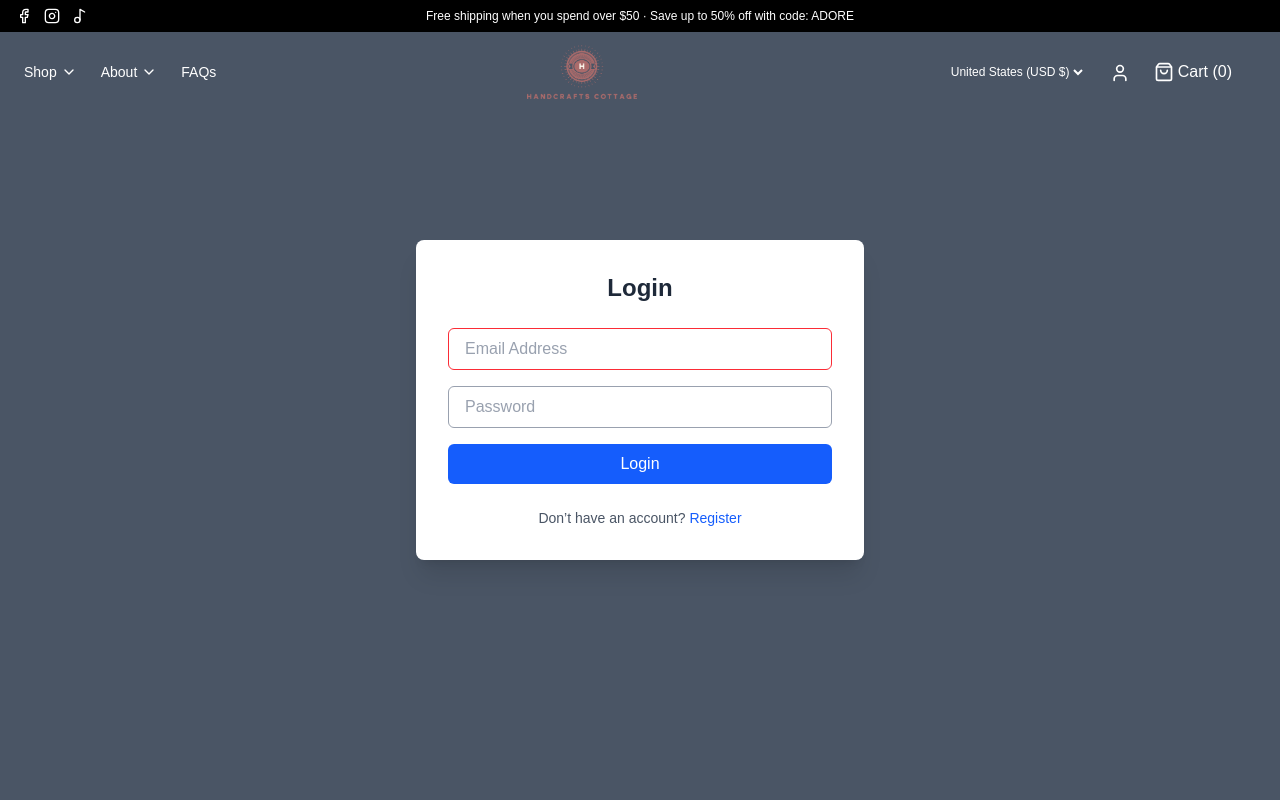
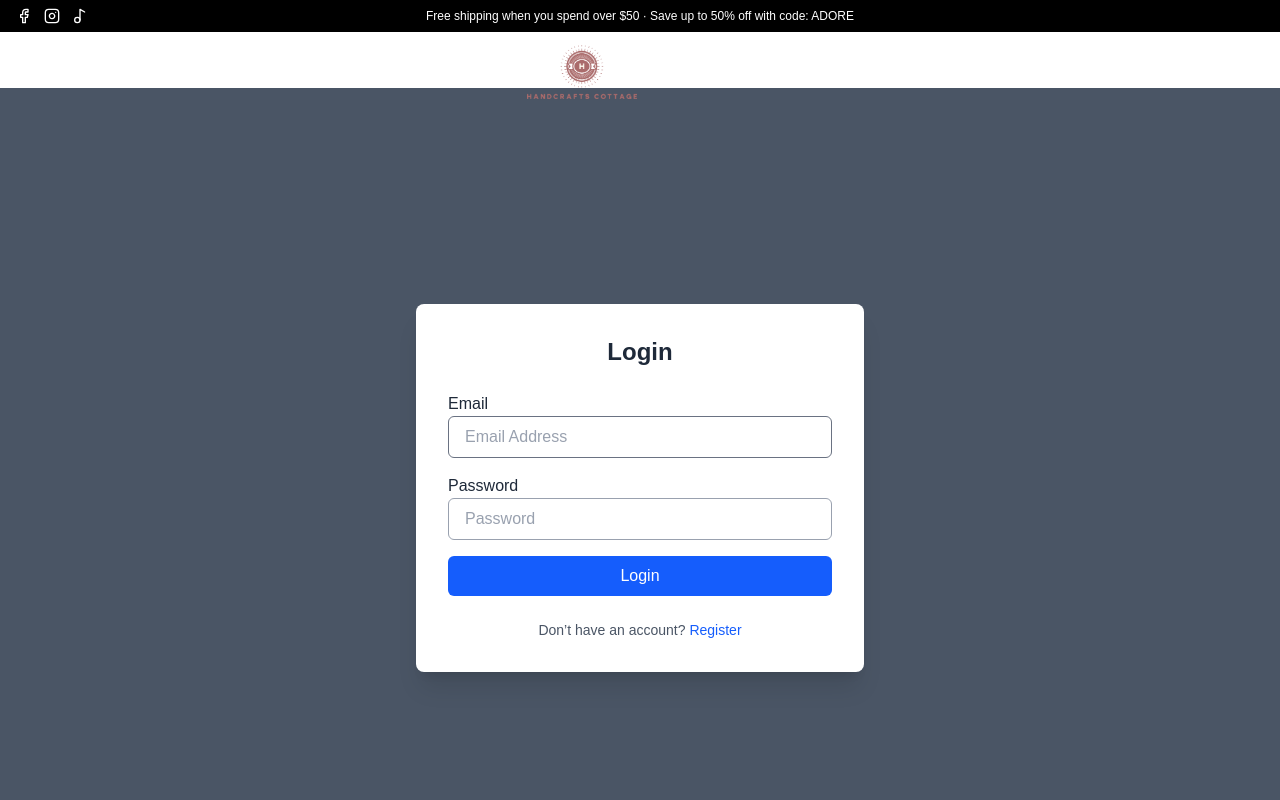
Before and after one commit to yingzhang0897/wdd430-team15, a Next.js app: page /account/login in a window 1280 px wide. Shown: the top 800 px of the page. Built offline with nearby package versions, Linux system fonts and the light colour scheme.

Commit message:
Removed Type Selection

```diff
--- a/app/account/login/page.tsx
+++ b/app/account/login/page.tsx
@@ -13,7 +13,7 @@
         // Email field
         if (field === 'email') {
             const isValidEmail = /^[^\s@]+@[^\s@]+\.[^\s@]+$/.test(value);
-            return isValidEmail ? 'border-green-500' : 'border-red-500';
+            return isValidEmail ? 'border-green-500' : 'border-gray-500';
         }
         // password field
         if (field === 'password') return 'border-gray-300';
@@ -50,12 +50,13 @@
   };
 
   return (
-    <main className="min-h-screen flex items-center justify-center bg-gray-600 px-4 py-12">
+    <main className="min-h-screen flex items-center justify-center bg-gray-600 px-4 py-12 mt-22 shadow-xl">
       <div className="bg-white shadow-xl rounded-lg p-8 w-full max-w-md">
         <h1 className="text-2xl font-bold mb-6 text-center text-gray-800">Login</h1>
 
         <form onSubmit={handleSubmit} className="space-y-4">
-          <input
+          <label className='text-gray-800'>Email</label>
+           <input
             type="email"
             name="email"
             placeholder="Email Address"
@@ -65,7 +66,9 @@
                     'email'
                 )} text-gray-800 placeholder-gray-400 focus:outline-none focus:ring-2 focus:ring-blue-400`}
                 required
-            />
+          />
+
+          <label className='text-gray-800'>Password</label>
           <input
             type="password"
             name="password"
@@ -76,7 +79,8 @@
                     'password'
                 )} text-gray-800 placeholder-gray-400 focus:outline-none focus:ring-2 focus:ring-blue-400`}
                 required
-            />
+          />
+
           <button
             type="submit"
             className="w-full bg-blue-600 text-white py-2 rounded-md hover:bg-blue-700 transition"
--- a/app/account/register/page.tsx
+++ b/app/account/register/page.tsx
@@ -100,7 +100,7 @@
   };
 
   return (
-    <div className="bg-gray-300 rounded-xl flex items-start justify-center pt-5 px-2 pb-4">
+    <div className="bg-red-300 rounded-xl flex items-start justify-center pt-5 px-2 pb-4">
       <div className="w-full max-w-md bg-white shadow-lg rounded-xl p-5">
         <h1 className="text-2xl font-bold text-center text-gray-800 mb-6 rounded-xl underline decoration-gray-800">
           Create Your Account
@@ -203,7 +203,7 @@
           </div>
 
           {/* User Type */}
-          <div>
+          {/*<div>
             <label htmlFor="user_type" className="block text-sm font-medium text-gray-700 mb-1">
               Choose account type
             </label>
@@ -218,7 +218,7 @@
               <option value="CLIENT">Client</option>
               <option value="SELLER">Seller</option>
             </select>
-          </div>
+          </div> */}
 
           {/* Submit Button */}
           <button
```
